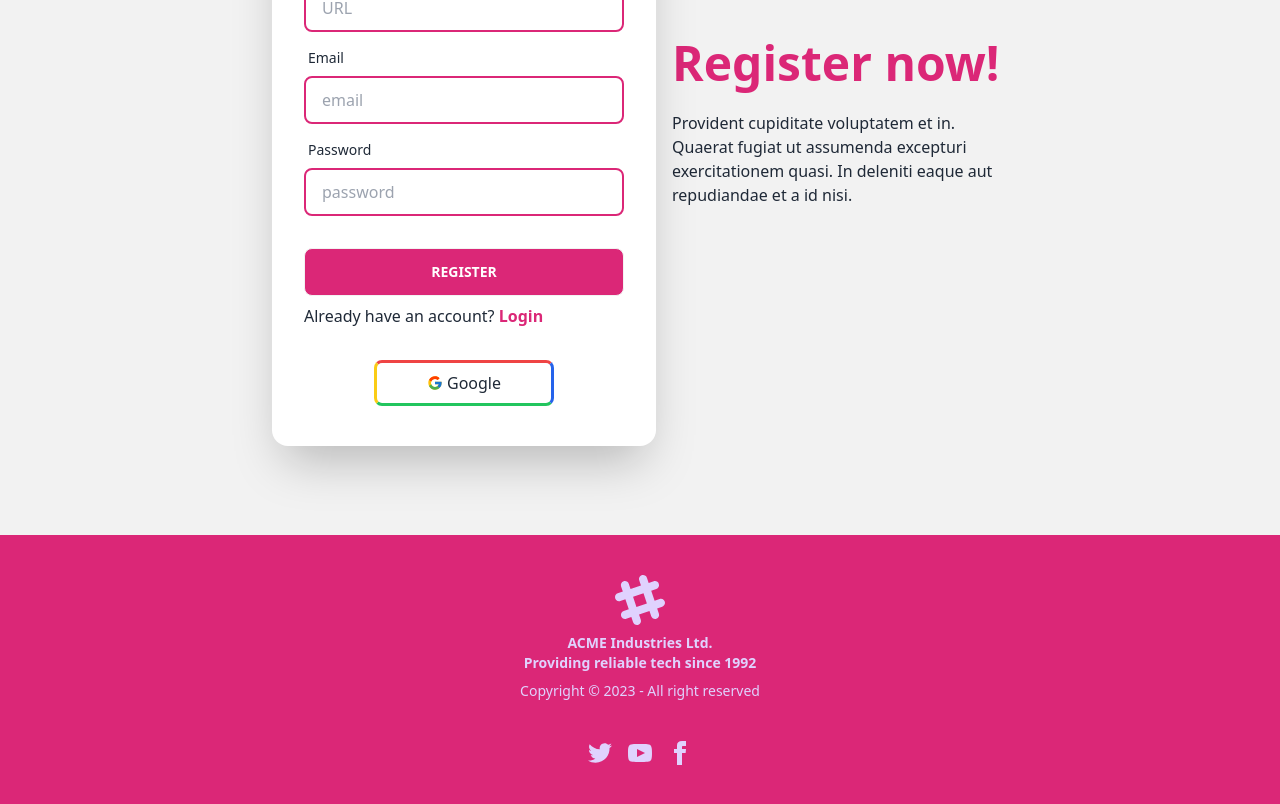
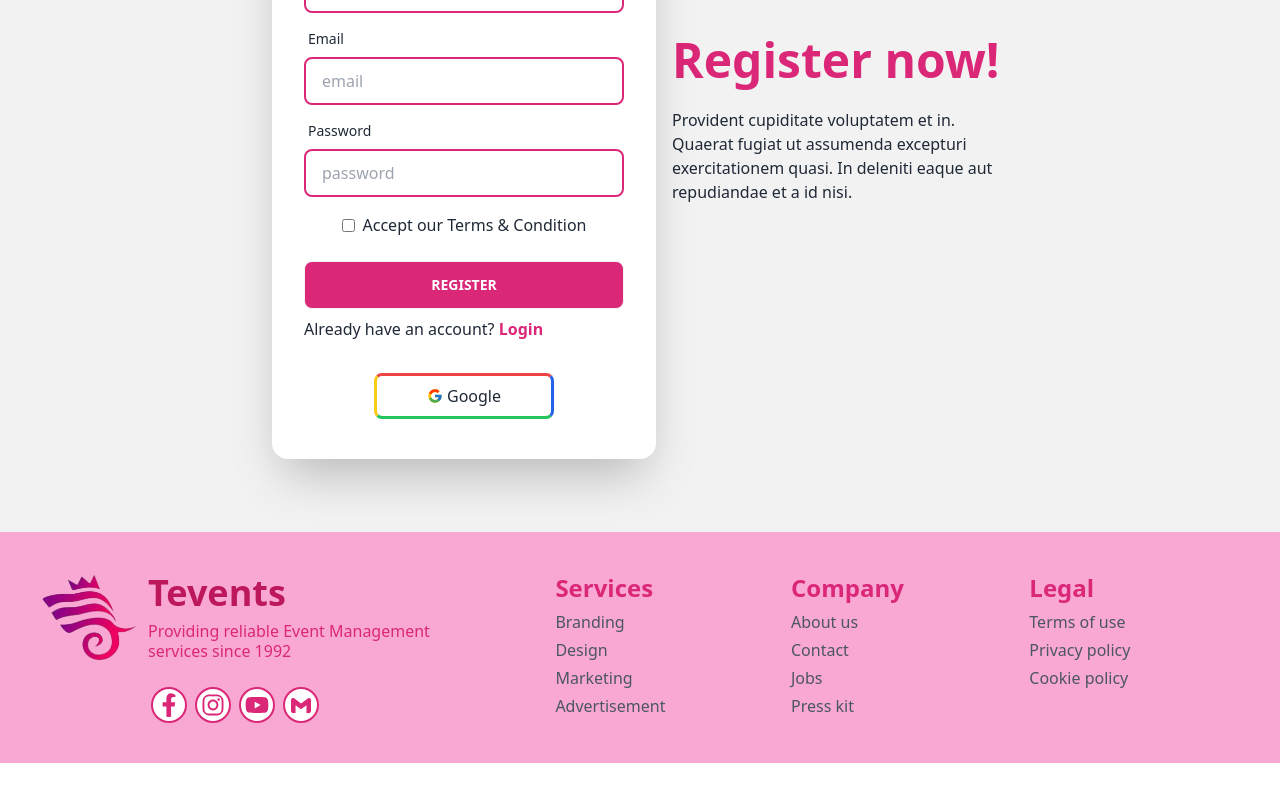
Before and after one commit to TrishonBaidaya7399/Event-Management-React, a React (Vite) app: page /register in a window 1280 px wide. Shown: the part 336-1140 px from the top of the page. After the commit the page ends 1099 px from the top, so only its background shows below. Built offline with nearby package versions, Linux system fonts and the light colour scheme; no server answers.

Commit message:
- Footer Part Added!  - Login and Registration Alart added  - User name, User Profile pic are added on Navbar

```diff
--- a/package.json
+++ b/package.json
@@ -17,6 +17,7 @@
     "react-bootstrap": "^2.9.0",
     "react-card-slider-component": "^1.0.9",
     "react-dom": "^18.2.0",
+    "react-icons": "^4.11.0",
     "react-id-swiper": "^4.0.0",
     "react-router-dom": "^6.16.0",
     "react-toastify": "^9.1.3",
--- a/src/Pages/Login/Login.jsx
+++ b/src/Pages/Login/Login.jsx
@@ -27,7 +27,7 @@ const Login = () => {
           console.log('User Signed In', result.user);
           navigate (location?.state ? location.state : "/");
           setLogging(false);
-          toast.success('Registration successful!', {
+          toast.success('Logged in successfully!', {
             position: 'top-right',
             autoClose: 3000, // Close the notification after 3 seconds
             hideProgressBar: false,
@@ -42,7 +42,7 @@ const Login = () => {
           const errorMessage = error.message.split('Firebase:').join('');
           setError(errorMessage);
           setLogging(false);
-          toast.warn(`${error}`, {
+          toast.warn(`Failed to Log in! Try again`, {
             position: 'top-right',
             autoClose: 3000, // Close the notification after 3 seconds
             hideProgressBar: false,
--- a/src/Pages/Registration/Register.jsx
+++ b/src/Pages/Registration/Register.jsx
@@ -8,12 +8,12 @@ import 'react-toastify/dist/ReactToastify.css';
 
 
 const Register = () => {
-const {createUser,signInWithGoogle} = useContext(AuthContext);
+const {createUser,signInWithGoogle,setUser, user} = useContext(AuthContext);
 const [error, setError] = useState(null);
 const [register, setRegister] = useState(false);
 const navigate = useNavigate();
 
-    const handleRegister= e=>{
+    const handleRegister = e=>{
         e.preventDefault();
         setError(null);
         setRegister(true);
@@ -23,20 +23,40 @@ const navigate = useNavigate();
         const image = form.get('image');
         const email = form.get('email');
         const password = form.get('password');
+        const accepted = e.target.terms.checked;
         console.log(email, password, image, name);
 
-      // Password validation
-  const passwordPattern = /^(?=.*[A-Z])(?=.*[a-z])(?=.*[@$!%*?&])(?=.*\d).{8,}$/;
-  if (!passwordPattern.test(password)) {
-    setError("Password must include at least one uppercase letter, one lowercase letter, one special character, one number, and be at least 8 characters long.");
-    setRegister(false);
-    return;
-  }
+       //password validation
+       if(password.length<6){
+        setError("Password should be at least 6 characters")
+        return;
+    }
+    else if(!/[a-z]/.test(password)){
+        setError("Password should have at least one lowercase character");
+        return;
+    }
+    else if(!/[A-Z]/.test(password)){
+        setError("Password should have at least one uppercase character");
+        return;
+    }
+    else if(!/[0-9]/.test(password)){
+        setError("Password should have at least one number character");
+        return;
+    }
+    else if(!/[!@#$%^&*()_+"'`~]/.test(password)){
+        setError("Password should have at least one special character");
+        return;
+    }else if(!accepted){
+        setError('Please accept our terms and condition')
+        return;
+    }
         //create user
         createUser(email, password)
         .then(result=>{
           console.log(result.user);
+
           setRegister(false);
+          setUser({...user, displayName: name, photoURL: image }) //.......................................................................
           toast.success('Registration successful!', {
             position: 'top-right',
             autoClose: 3000, // Close the notification after 3 seconds
@@ -45,6 +65,8 @@ const navigate = useNavigate();
             pauseOnHover: true,
             draggable: true,
           });
+
+          return result.user; //to  prevent automatic login after successful registration
         })
         .catch(error=>{
           console.error(error.message);
@@ -112,6 +134,10 @@ const navigate = useNavigate();
     {
       (error && <p className="text-[16px] font-semibold text-red-500">{error}</p> )
     }
+    <div className="flex items-center justify-center mt-2 mb-[-8px]">
+      <input type="checkbox" name="terms" id="terms" className="mr-2" />
+      <label htmlFor="terms">Accept our <a href="#">Terms & Condition</a></label>
+    </div>
     <div className="form-control mt-6">
       <button type="submit" className="btn bg-pink-600 text-white font-bold hover:text-pink-600 hover:bg-[transparent] hover:border-2 hover:border-pink-600">{register ? "Registering..." : "Register"}</button>
     </div>
--- a/src/Providers/AuthProvider.jsx
+++ b/src/Providers/AuthProvider.jsx
@@ -7,9 +7,10 @@ export const AuthContext = createContext(null);
 const AuthProvider = ({children}) => {
     const [user, setUser] = useState(null);
     const [loading, setLoading] = useState(true)
+
     const createUser =(email, password)=>{
         setLoading(true);
-        return createUserWithEmailAndPassword(auth, email, password);
+        return createUserWithEmailAndPassword(auth, email, password)
     }
 
     const googleProvider = new GoogleAuthProvider();
@@ -37,6 +38,7 @@ const AuthProvider = ({children}) => {
     },[])
     const authInfo = {
         user,
+        setUser,
         createUser,
         signIn,
         signInWithGoogle,
--- a/src/assets/Components/Footer/Footer.jsx
+++ b/src/assets/Components/Footer/Footer.jsx
@@ -1,28 +1,58 @@
-// import PropTypes from 'prop-types';
+import { FaFacebookF, FaInstagram, FaYoutube } from 'react-icons/fa';
+import { BiLogoGmail } from 'react-icons/bi';
+import footerLogo from "../../Images/Tevents-logo.png";
+import { Link } from 'react-router-dom';
 
 const Footer = () => {
-    return (
+  const emailAddress = "shukantobaidya2018@gmail.com";
 
-    <footer className="footer footer-center p-10 bg-pink-600 text-primary-content">
-        <aside>
-          <svg width="50" height="50" viewBox="0 0 24 24" xmlns="http://www.w3.org/2000/svg" fillRule="evenodd" clipRule="evenodd" className="inline-block fill-current"><path d="M22.672 15.226l-2.432.811.841 2.515c.33 1.019-.209 2.127-1.23 2.456-1.15.325-2.148-.321-2.463-1.226l-.84-2.518-5.013 1.677.84 2.517c.391 1.203-.434 2.542-1.831 2.542-.88 0-1.601-.564-1.86-1.314l-.842-2.516-2.431.809c-1.135.328-2.145-.317-2.463-1.229-.329-1.018.211-2.127 1.231-2.456l2.432-.809-1.621-4.823-2.432.808c-1.355.384-2.558-.59-2.558-1.839 0-.817.509-1.582 1.327-1.846l2.433-.809-.842-2.515c-.33-1.02.211-2.129 1.232-2.458 1.02-.329 2.13.209 2.461 1.229l.842 2.515 5.011-1.677-.839-2.517c-.403-1.238.484-2.553 1.843-2.553.819 0 1.585.509 1.85 1.326l.841 2.517 2.431-.81c1.02-.33 2.131.211 2.461 1.229.332 1.018-.21 2.126-1.23 2.456l-2.433.809 1.622 4.823 2.433-.809c1.242-.401 2.557.484 2.557 1.838 0 .819-.51 1.583-1.328 1.847m-8.992-6.428l-5.01 1.675 1.619 4.828 5.011-1.674-1.62-4.829z"></path></svg>
-          <p className="font-bold">ACME Industries Ltd. <br/>Providing reliable tech since 1992</p>
-          <p>Copyright © 2023 - All right reserved</p>
-        </aside>
-    <nav>
-        <div className="grid grid-flow-col gap-4">
-          <a><svg xmlns="http://www.w3.org/2000/svg" width="24" height="24" viewBox="0 0 24 24" className="fill-current"><path d="M24 4.557c-.883.392-1.832.656-2.828.775 1.017-.609 1.798-1.574 2.165-2.724-.951.564-2.005.974-3.127 1.195-.897-.957-2.178-1.555-3.594-1.555-3.179 0-5.515 2.966-4.797 6.045-4.091-.205-7.719-2.165-10.148-5.144-1.29 2.213-.669 5.108 1.523 6.574-.806-.026-1.566-.247-2.229-.616-.054 2.281 1.581 4.415 3.949 4.89-.693.188-1.452.232-2.224.084.626 1.956 2.444 3.379 4.6 3.419-2.07 1.623-4.678 2.348-7.29 2.04 2.179 1.397 4.768 2.212 7.548 2.212 9.142 0 14.307-7.721 13.995-14.646.962-.695 1.797-1.562 2.457-2.549z"></path></svg></a>
-          <a><svg xmlns="http://www.w3.org/2000/svg" width="24" height="24" viewBox="0 0 24 24" className="fill-current"><path d="M19.615 3.184c-3.604-.246-11.631-.245-15.23 0-3.897.266-4.356 2.62-4.385 8.816.029 6.185.484 8.549 4.385 8.816 3.6.245 11.626.246 15.23 0 3.897-.266 4.356-2.62 4.385-8.816-.029-6.185-.484-8.549-4.385-8.816zm-10.615 12.816v-8l8 3.993-8 4.007z"></path></svg></a>
-          <a><svg xmlns="http://www.w3.org/2000/svg" width="24" height="24" viewBox="0 0 24 24" className="fill-current"><path d="M9 8h-3v4h3v12h5v-12h3.642l.358-4h-4v-1.667c0-.955.192-1.333 1.115-1.333h2.885v-5h-3.808c-3.596 0-5.192 1.583-5.192 4.615v3.385z"></path></svg></a>
+  return (
+    <footer className="footer p-10 bg-pink-300 text-base-content">
+      <aside>
+        <div className='flex gap-2 items-center'>
+          <img className='w-[100px]' src={footerLogo} alt="" />
+          <div>
+            <p className='text-4xl text-pink-700 font-bold mb-2'>Tevents</p>
+            <p className='text-[16px] text-pink-600'>Providing reliable Event Management <br />services since 1992</p>
+          </div>
         </div>
-    </nav>
-</footer>
-
-    );
-};
-
-Footer.propTypes = {
-
+        <div className='flex gap-2 mx-auto mt-4'>
+          <Link to="https://www.facebook.com/Trishon.Baidaya.Shontu?paipv=0&eav=AfZvF2IxZTaH0BCQW4-DYxvWb_4NOHDRawlagLrLbGAqmucO56MIK1UvnGXHJxVOVpM&_rdr">
+            <FaFacebookF className='text-4xl p-1 font-bold text-pink-600 bg-white rounded-full border-2 border-pink-600 hover:text-white hover:bg-pink-600 duration-200'/>
+          </Link>
+          <Link to="https://www.instagram.com/trishonbaidaya/">
+            <FaInstagram className='text-4xl p-1 font-bold text-pink-600 bg-white rounded-full border-2 border-pink-600 hover:text-white hover:bg-pink-600 duration-200'/>
+          </Link>
+          <Link to="https://www.youtube.com/channel/UCuwiAzRSiUZMaWLpEeA_RBQ">
+            <FaYoutube className='text-4xl p-1 font-bold text-pink-600 bg-white rounded-full border-2 border-pink-600 hover:text-white hover:bg-pink-600 duration-200'/>
+          </Link>
+          <a href={`mailto:${emailAddress}`}>
+            <BiLogoGmail className='text-4xl p-1 font-bold text-pink-600 bg-white rounded-full border-2 border-pink-600 hover:text-white hover:bg-pink-600 duration-200'/>
+          </a>
+        </div>
+      </aside>
+      <nav>
+        <header className="text-2xl text-pink-600 font-bold">Services</header>
+        <a className="text-[16px] text-gray-600 hover:text-pink-600">Branding</a>
+        <a className="text-[16px] text-gray-600 hover:text-pink-600">Design</a>
+        <a className="text-[16px] text-gray-600 hover:text-pink-600">Marketing</a>
+        <a className="text-[16px] text-gray-600 hover:text-pink-600">Advertisement</a>
+      </nav>
+      <nav>
+        <header className="text-2xl text-pink-600 font-bold">Company</header>
+        <a className="text-[16px] text-gray-600 hover:text-pink-600">About us</a>
+        <a className="text-[16px] text-gray-600 hover:text-pink-600">Contact</a>
+        <a className="text-[16px] text-gray-600 hover:text-pink-600">Jobs</a>
+        <a className="text-[16px] text-gray-600 hover:text-pink-600">Press kit</a>
+      </nav>
+      <nav>
+        <header className="text-2xl text-pink-600 font-bold">Legal</header>
+        <a className="text-[16px] text-gray-600 hover:text-pink-600">Terms of use</a>
+        <a className="text-[16px] text-gray-600 hover:text-pink-600">Privacy policy</a>
+        <a className="text-[16px] text-gray-600 hover:text-pink-600">Cookie policy</a>
+      </nav>
+    </footer>
+  );
 };
 
 export default Footer;
--- a/src/assets/Components/ServiceDetails/ServiceDetails.jsx
+++ b/src/assets/Components/ServiceDetails/ServiceDetails.jsx
@@ -1,31 +1,52 @@
-// import PropTypes from 'prop-types';
-
+import { useState } from "react";
 import { useLoaderData, useParams } from "react-router-dom";
+import { toast, ToastContainer } from "react-toastify";
+import "react-toastify/dist/ReactToastify.css";
 
 const ServiceDetails = () => {
-    const {id} = useParams();
-    console.log(id);
+  const [bookNow, setBookNow] = useState(false);
+  const { id } = useParams();
   const eventdata = useLoaderData();
-    console.log(eventdata);
-    const selectedEvent = eventdata.find((Event)=> Event.id === id);
-    console.log(selectedEvent);
-    const {img, price, title,description}= selectedEvent;
+  const selectedEvent = eventdata.find((Event) => Event.id === id);
+  const { img, price, title, longDescription } = selectedEvent;
+
+  const handleBookNow = () => {
+    setBookNow(true);
+    toast.success("Booking Successful!");
+  };
+
   return (
     <div className="mx-auto w-[70%]">
       <div className="p-4 my-6 flex flex-col items-center justify-center">
         <img className="w-full rounded-lg" src={img} alt="" />
-            <h1 className="title text-4xl text-pink-600 font-bold mt-6 mb-4">{title}</h1>
-            <p className="text-xl font-semibold text-gray-400 text-center mx-12">{description}</p>
-            <p className="text-xl text-gray-700 font-bold">Price: <span className="text-pink-600 font-bold">{price}</span></p>
-            <button className="bg-pink-600 text-white font-semibold text-xl p-4 rounded-lg my-4">Book Now</button>
-
+        <h1 className="title text-4xl text-pink-600 font-bold mt-6 mb-4">
+          {title}
+        </h1>
+        <p className="text-xl font-semibold text-gray-500 mb-4 text-center mx-12">
+          {longDescription}
+        </p>
+        <p className="text-2xl text-gray-700 font-bold">
+          Price: <span className="text-pink-600 font-bold">{price}</span>
+        </p>
+        {bookNow ? (
+          <button
+            className="bg-pink-600 text-white border-2 border-pink-600 font-semibold text-xl p-4 rounded-lg my-4"
+            disabled
+          >
+            Booked
+          </button>
+        ) : (
+          <button
+            onClick={handleBookNow}
+            className="bg-white text-pink-600 border-2 border-pink-600 font-semibold text-xl p-4 rounded-lg my-4"
+          >
+            Book Now
+          </button>
+        )}
       </div>
+      <ToastContainer position="top-right" autoClose={3000} />
     </div>
   );
 };
 
-ServiceDetails.propTypes = {
-
-};
-
 export default ServiceDetails;
--- a/src/assets/Components/Services/Services.jsx
+++ b/src/assets/Components/Services/Services.jsx
@@ -24,9 +24,10 @@ const Services = () => {
             <figure className="">
               <img src={event.img} alt="Event" className="rounded-t-lg w-full h-[250px]" />
             </figure>
-            <div className="card-body text-left">
-              <h2 className="card-title">{event.title}</h2>
+            <div className="card-body text-left my-[-20px]">
+              <h2 className="card-title text-2xl text-pink-600 font-bold">{event.title}</h2>
               <p>{event.description}</p>
+              <p className='text-pink-600 font-semibold text-xl'>{event.price}</p>
               <div className="card-actions">
                 {/* Use Link to navigate to the ServiceDetails page with the event ID */}
                 <Link to={`/servicedetails/${event.id}`} className="btn bg-pink-600 text-white text-[16px] font-semibold">Details</Link>
```
Also changed, not shown: public/Data/events.json (+18 -12 lines), public/Data/gallery.json (+4 -4 lines), src/assets/Components/Navbar/Navbar.jsx (+40 -6 lines), 1 other file (tests, documents, lock files or other folders). Lines whose indentation alone changed are shown as unchanged.
